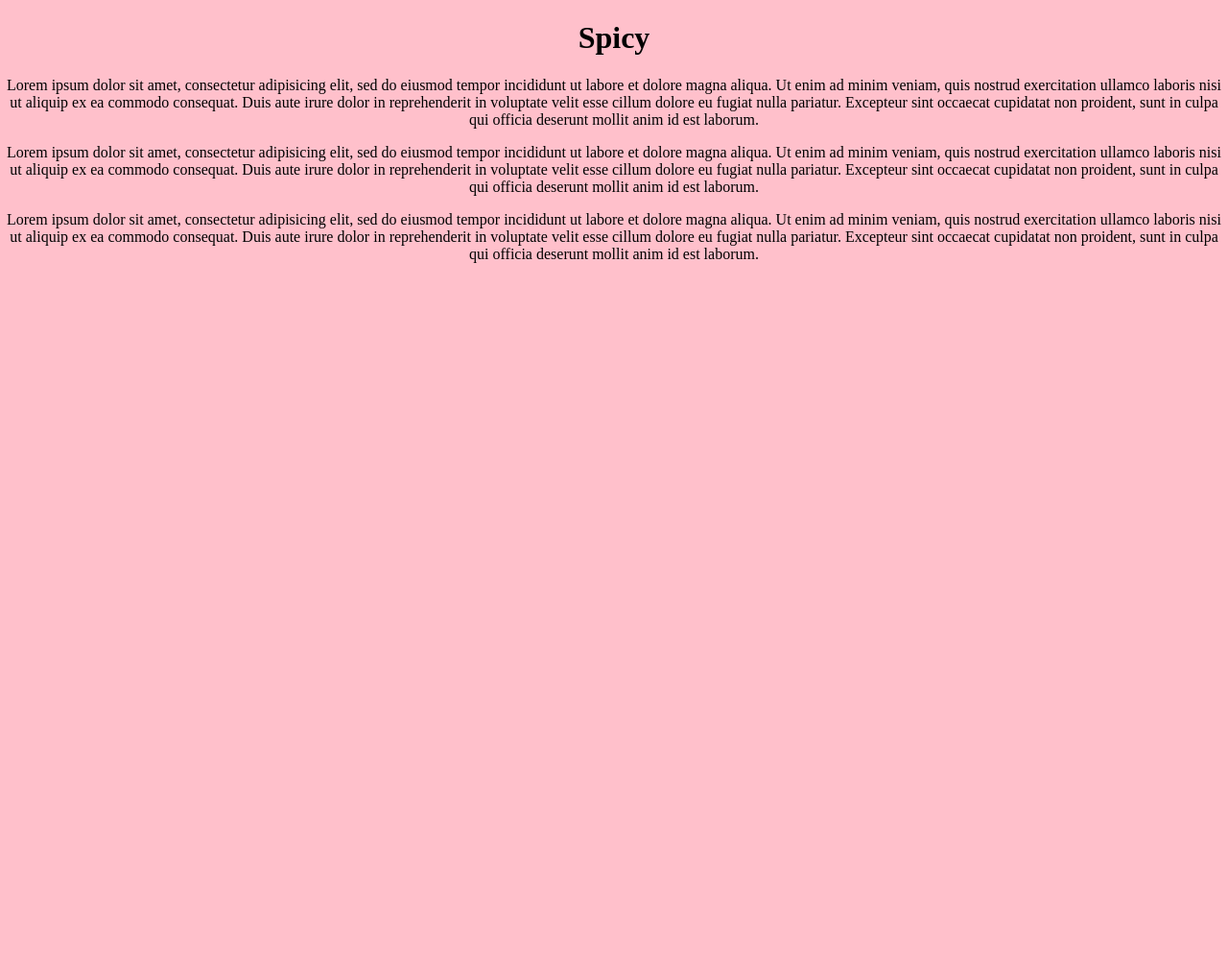
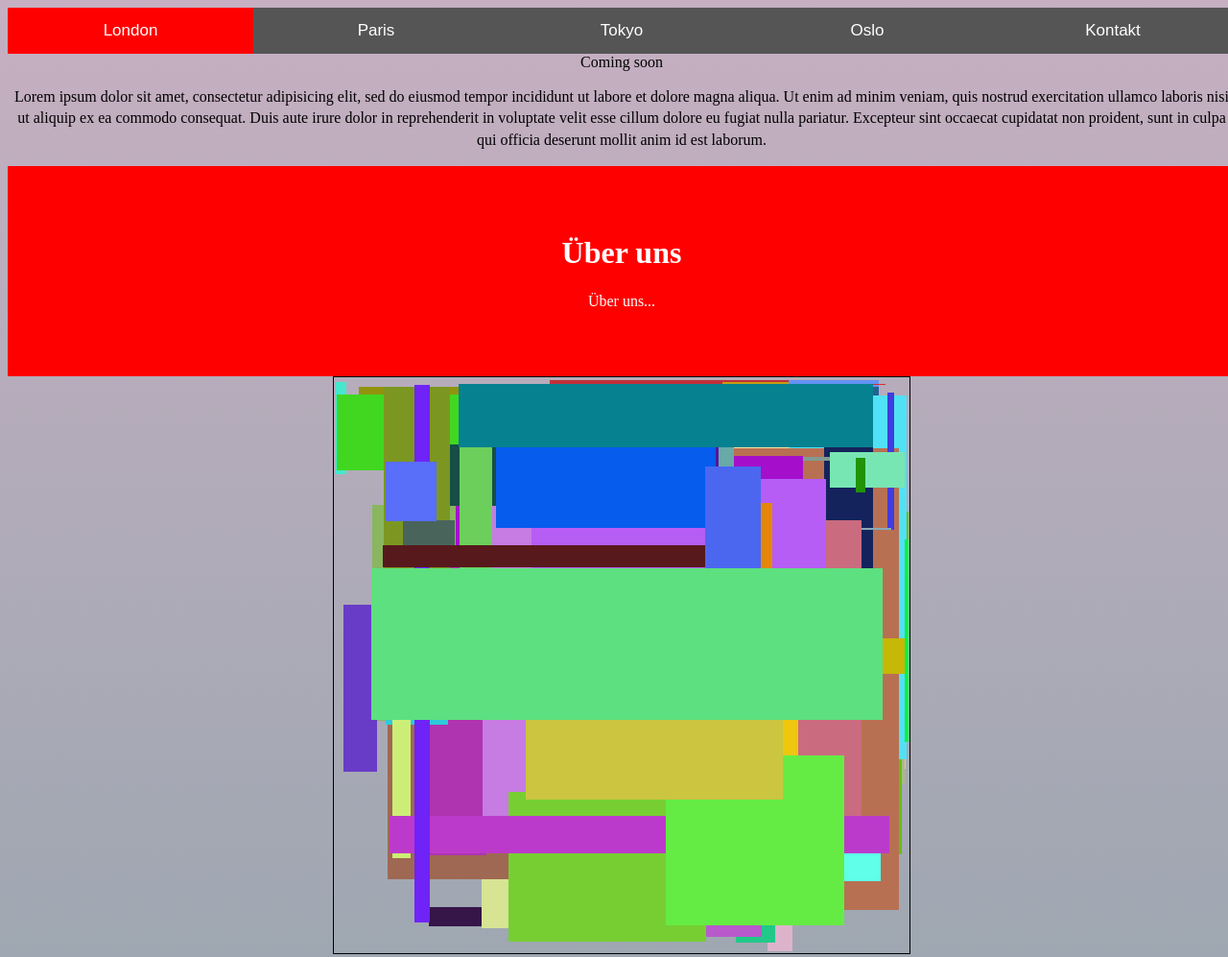
Before and after one commit to timung/website-testing, a plain HTML site: page index.html in a window 1280 px wide. Shown: the whole page at 96% size. Before the commit the page ends 800 px from the top, so only its background shows below. Drawn offline with Linux system fonts and the light colour scheme.

Commit message:
added experiments

```diff
--- a/index.html
+++ b/index.html
@@ -3,14 +3,80 @@
 <html lang="de">
   <head>
     <meta charset="UTF-8">
-    <title>My First Webpage</title>
+    <title>spicy cycling girls *</title>
     <link rel="stylesheet" href="styles.css">
+    <link rel="icon" href="favicon.png">
+    <script src="main.js"></script>
   </head>
 
-  <body>
-    <h1>Spicy</h1>
+  <!-- <header class="header">
+    <div>Header</div>
+  </header> -->
+
+  <body class="middle">
+    <button class="tablink" onclick="openCity('London', this, 'red')" id="defaultOpen">London</button>
+    <button class="tablink" onclick="openCity('Paris', this, 'green')">Paris</button>
+    <button class="tablink" onclick="openCity('Tokyo', this, 'blue')">Tokyo</button>
+    <button class="tablink" onclick="openCity('Oslo', this, 'orange')">Oslo</button>
+    <button class="tablink" onclick="openCity('Kontakt', this, 'teal')">Kontakt</button>
+
+    <div id="comingsoon">Coming soon</div>
     <p>Lorem ipsum dolor sit amet, consectetur adipisicing elit, sed do eiusmod tempor incididunt ut labore et dolore magna aliqua. Ut enim ad minim veniam, quis nostrud exercitation ullamco laboris nisi ut aliquip ex ea commodo consequat. Duis aute irure dolor in reprehenderit in voluptate velit esse cillum dolore eu fugiat nulla pariatur. Excepteur sint occaecat cupidatat non proident, sunt in culpa qui officia deserunt mollit anim id est laborum.</p>
-    <p>Lorem ipsum dolor sit amet, consectetur adipisicing elit, sed do eiusmod tempor incididunt ut labore et dolore magna aliqua. Ut enim ad minim veniam, quis nostrud exercitation ullamco laboris nisi ut aliquip ex ea commodo consequat. Duis aute irure dolor in reprehenderit in voluptate velit esse cillum dolore eu fugiat nulla pariatur. Excepteur sint occaecat cupidatat non proident, sunt in culpa qui officia deserunt mollit anim id est laborum.</p>
-    <p>Lorem ipsum dolor sit amet, consectetur adipisicing elit, sed do eiusmod tempor incididunt ut labore et dolore magna aliqua. Ut enim ad minim veniam, quis nostrud exercitation ullamco laboris nisi ut aliquip ex ea commodo consequat. Duis aute irure dolor in reprehenderit in voluptate velit esse cillum dolore eu fugiat nulla pariatur. Excepteur sint occaecat cupidatat non proident, sunt in culpa qui officia deserunt mollit anim id est laborum.</p>
-  </body>
+
+    <div id="London" class="tabcontent">
+     <h1>Über uns</h1>
+     <p>Über uns...</p>
+   </div>
+
+   <div id="Paris" class="tabcontent">
+     <h1>Events</h1>
+     <p>Events....</p>
+   </div>
+
+   <div id="Tokyo" class="tabcontent">
+     <h1>Mission/Goals</h1>
+     <p>Mission/Goals....</p>
+   </div>
+
+   <div id="Oslo" class="tabcontent">
+     <h1>FAQ</h1>
+     <p>FAQQQQQQQ.</p>
+   </div>
+
+   <div id="Kontakt" class="tabcontent">
+     <h1>Kontakt</h1>
+     <p>Kontakt.</p>
+   </div>
+
+   <canvas id="c" width="600" height="600" ></canvas>
+</body>
+
+<script>
+function openCity(cityName, elmnt, color) {
+  // Hide all elements with class="tabcontent" by default */
+  var i, tabcontent, tablinks;
+  tabcontent = document.getElementsByClassName("tabcontent");
+  for (i = 0; i < tabcontent.length; i++) {
+    tabcontent[i].style.display = "none";
+  }
+
+  // Remove the background color of all tablinks/buttons
+  tablinks = document.getElementsByClassName("tablink");
+  for (i = 0; i < tablinks.length; i++) {
+    tablinks[i].style.backgroundColor = "";
+  }
+
+  // Show the specific tab content
+  document.getElementById(cityName).style.display = "block";
+
+  // Add the specific color to the button used to open the tab content
+  elmnt.style.backgroundColor = color;
+}
+
+// Get the element with id="defaultOpen" and click on it
+document.getElementById("defaultOpen").click();
+</script>
+  <!-- <footer class="footer">
+    <div>Footer</div>
+  </footer> -->
 </html>
--- /dev/null
+++ b/main.js
@@ -0,0 +1,193 @@
+window.onload = function() {
+	runSketch();
+};
+//
+function runSketch() {
+  'use strict';
+
+  // onmousemove = function(e){
+  // var mouseX = e.x;
+  // var mouseY = e.y;
+  //
+  // console.log(`mouse location = X: ${mouseX}, Y: ${mouseY}`);
+  // const gl = document.querySelector('#c').getContext('webgl');
+  //
+  // gl.enable(gl.SCISSOR_TEST);
+  //
+  // function drawRect(x, y, width, height, color) {
+  //   gl.scissor(x, y, width, height);
+  //   gl.clearColor(...color);
+  //   gl.clear(gl.COLOR_BUFFER_BIT);
+  // }
+  //
+  // var canvasWidth = document.getElementById('c').width;
+  // var canvasHeight = document.getElementById('c').height;
+  // for (let i = 0; i < 5; ++i) {
+  //   const x = rand(0, canvasWidth);
+  //   const y = rand(0, canvasHeight);
+  //   const width = rand(0, canvasWidth - x);
+  //   const height = rand(0, canvasHeight - y);
+  //   drawRect(x, y, width, height, [rand(1), rand(1), rand(1), 1]);
+  // }
+  //
+  // function rand(min, max) {
+  //   if (max === undefined) {
+  //     max = min;
+  //     min = 0;
+  //   }
+  //   return Math.random() * (max - min) + min;
+  // }
+  // }
+  const gl = document.querySelector('#c').getContext('webgl');
+
+  gl.enable(gl.SCISSOR_TEST);
+
+  function drawRect(x, y, width, height, color) {
+    gl.scissor(x, y, width, height);
+    gl.clearColor(...color);
+    gl.clear(gl.COLOR_BUFFER_BIT);
+  }
+
+  var canvasWidth = document.getElementById('c').width;
+  var canvasHeight = document.getElementById('c').height;
+  for (let i = 0; i < 100; ++i) {
+    const x = rand(0, canvasWidth);
+    const y = rand(0, canvasHeight);
+    const width = rand(0, canvasWidth - x);
+    const height = rand(0, canvasHeight - y);
+    drawRect(x, y, width, height, [rand(1), rand(1), rand(1), 1]);
+  }
+
+  function rand(min, max) {
+    if (max === undefined) {
+      max = min;
+      min = 0;
+    }
+    return Math.random() * (max - min) + min;
+  }
+
+}
+// 	var renderer, scene, camera, clock, stats, uniforms;
+//
+// 	init();
+// 	animate();
+//
+// 	/*
+// 	 * Initializes the sketch
+// 	 */
+// 	function init() {
+// 		// Initialize the WebGL renderer
+// 		renderer = new THREE.WebGLRenderer();
+// 		renderer.setPixelRatio(window.devicePixelRatio);
+// 		renderer.setSize(window.innerWidth, window.innerHeight);
+//
+// 		// Add the renderer to the sketch container
+// 		var container = document.getElementById("sketch-container");
+// 		container.appendChild(renderer.domElement);
+//
+// 		// Initialize the scene
+// 		scene = new THREE.Scene();
+//
+// 		// Initialize the camera
+// 		camera = new THREE.OrthographicCamera(-1, 1, 1, -1, 0, 1);
+//
+// 		// Initialize the clock
+// 		clock = new THREE.Clock(true);
+//
+// 		// Initialize the statistics monitor and add it to the sketch container
+// 		stats = new Stats();
+// 		stats.dom.style.cssText = "";
+// 		document.getElementById("sketch-stats").appendChild(stats.dom);
+//
+// 		// Create the plane geometry
+// 		var geometry = new THREE.PlaneBufferGeometry(2, 2);
+//
+// 		// Define the shader uniforms
+// 		uniforms = {
+// 			u_time : {
+// 				type : "f",
+// 				value : 0.0
+// 			},
+// 			u_frame : {
+// 				type : "f",
+// 				value : 0.0
+// 			},
+// 			u_resolution : {
+// 				type : "v2",
+// 				value : new THREE.Vector2(window.innerWidth, window.innerHeight)
+// 						.multiplyScalar(window.devicePixelRatio)
+// 			},
+// 			u_mouse : {
+// 				type : "v2",
+// 				value : new THREE.Vector2(0.7 * window.innerWidth, window.innerHeight)
+// 						.multiplyScalar(window.devicePixelRatio)
+// 			}
+// 		};
+//
+// 		// Create the shader material
+// 		var material = new THREE.ShaderMaterial({
+// 			uniforms : uniforms,
+// 			vertexShader : document.getElementById("vertexShader").textContent,
+// 			fragmentShader : document.getElementById("fragmentShader").textContent
+// 		});
+//
+// 		// Create the mesh and add it to the scene
+// 		var mesh = new THREE.Mesh(geometry, material);
+// 		scene.add(mesh);
+//
+// 		// Add the event listeners
+// 		window.addEventListener("resize", onWindowResize, false);
+// 		renderer.domElement.addEventListener("mousemove", onMouseMove, false);
+// 		renderer.domElement.addEventListener("touchstart", onTouchMove, false);
+// 		renderer.domElement.addEventListener("touchmove", onTouchMove, false);
+// 	}
+//
+// 	/*
+// 	 * Animates the sketch
+// 	 */
+// 	function animate() {
+// 		requestAnimationFrame(animate);
+// 		render();
+// 		stats.update();
+// 	}
+//
+// 	/*
+// 	 * Renders the sketch
+// 	 */
+// 	function render() {
+// 		uniforms.u_time.value = clock.getElapsedTime();
+// 		uniforms.u_frame.value += 1.0;
+// 		renderer.render(scene, camera);
+// 	}
+//
+// 	/*
+// 	 * Updates the renderer size and the uniforms when the window is resized
+// 	 */
+// 	function onWindowResize(event) {
+// 		// Update the renderer
+// 		renderer.setSize(window.innerWidth, window.innerHeight);
+//
+// 		// Update the resolution uniform
+// 		uniforms.u_resolution.value.set(window.innerWidth, window.innerHeight).multiplyScalar(window.devicePixelRatio);
+// 	}
+//
+// 	/*
+// 	 * Updates the uniforms when the mouse moves
+// 	 */
+// 	function onMouseMove(event) {
+// 		// Update the mouse uniform
+// 		uniforms.u_mouse.value.set(event.pageX, window.innerHeight - event.pageY).multiplyScalar(
+// 				window.devicePixelRatio);
+// 	}
+//
+// 	/*
+// 	 * Updates the uniforms when the touch moves
+// 	 */
+// 	function onTouchMove(event) {
+// 		event.preventDefault();
+//
+// 		// Update the mouse uniform
+// 		uniforms.u_mouse.value.set(event.touches[0].pageX, window.innerHeight - event.touches[0].pageY).multiplyScalar(
+// 				window.devicePixelRatio);
+// 	}
+// }
--- a/styles.css
+++ b/styles.css
@@ -1,5 +1,113 @@
+/* body {
+  margin: 0;
+  background: #F5B9D5;
+  text-align: center;
+  font-size: 18px;
+} */
+
+
+
+html, body {
+  width: 100%;
+  height:100%;
+}
+
+ /* CSS HEX
+ --lavender-pink: #f5b9d5ff;
+ --charcoal: #424b54ff;
+ --moonstone: #779fa1ff;
+ --tomato: #ff6542ff;
+ --flax: #f3de8aff;
+*/
+
 body {
-  margin: 0;
-  background: pink;
+    background: linear-gradient(#f5b9d5, #779fa1);
+    background-size: 200% 400%;
+    animation: gradient 15s ease infinite;
+}
+
+@keyframes gradient {
+    0% {
+        background-position: 0% 50%;
+    }
+    50% {
+        background-position: 100% 50%;
+    }
+    100% {
+        background-position: 0% 50%;
+    }
+}
+
+
+
+p {
+  line-height: 1.4em;
+}
+
+.footer {
+  position: absolute;
+   left: 0;
+   bottom: 0;
+   width: 100%;
+   background-color: red;
+   color: white;
+   text-align: center;
+}
+
+.header {
+  position: absolute;
+   left: 0;
+   top: 0;
+   width: 100%;
+   background-color: red;
+   color: white;
+   text-align: center;
+}
+
+/* Position text in the middle */
+.middle {
+  position: absolute;
+  top: 50%;
+  left: 50%;
+  transform: translate(-50%, -50%);
+  text-align: center;
+  border: thick;
+  border-radius: 4;
+  border-color: black;
+}
+
+
+/* Style the tab buttons */
+.tablink {
+  background-color: #555;
+  color: white;
+  float: left;
+  border: none;
+  outline: none;
+  cursor: pointer;
+  padding: 14px 16px;
+  font-size: 17px;
+  width: 20%;
+}
+
+/* Change background color of buttons on hover */
+.tablink:hover {
+  background-color: #888;
+}
+
+/* Set default styles for tab content */
+.tabcontent {
+  color: white;
+  display: none;
+  padding: 50px;
   text-align: center;
 }
+
+/* Style each tab content individually */
+#London {background-color:red;}
+#Paris {background-color:green;}
+#Tokyo {background-color:blue;}
+#Oslo {background-color:orange;}
+#Kontakt {background-color:teal;}
+
+canvas { border: 1px solid black; }
```
Also changed, not shown: favicon.png (added).
